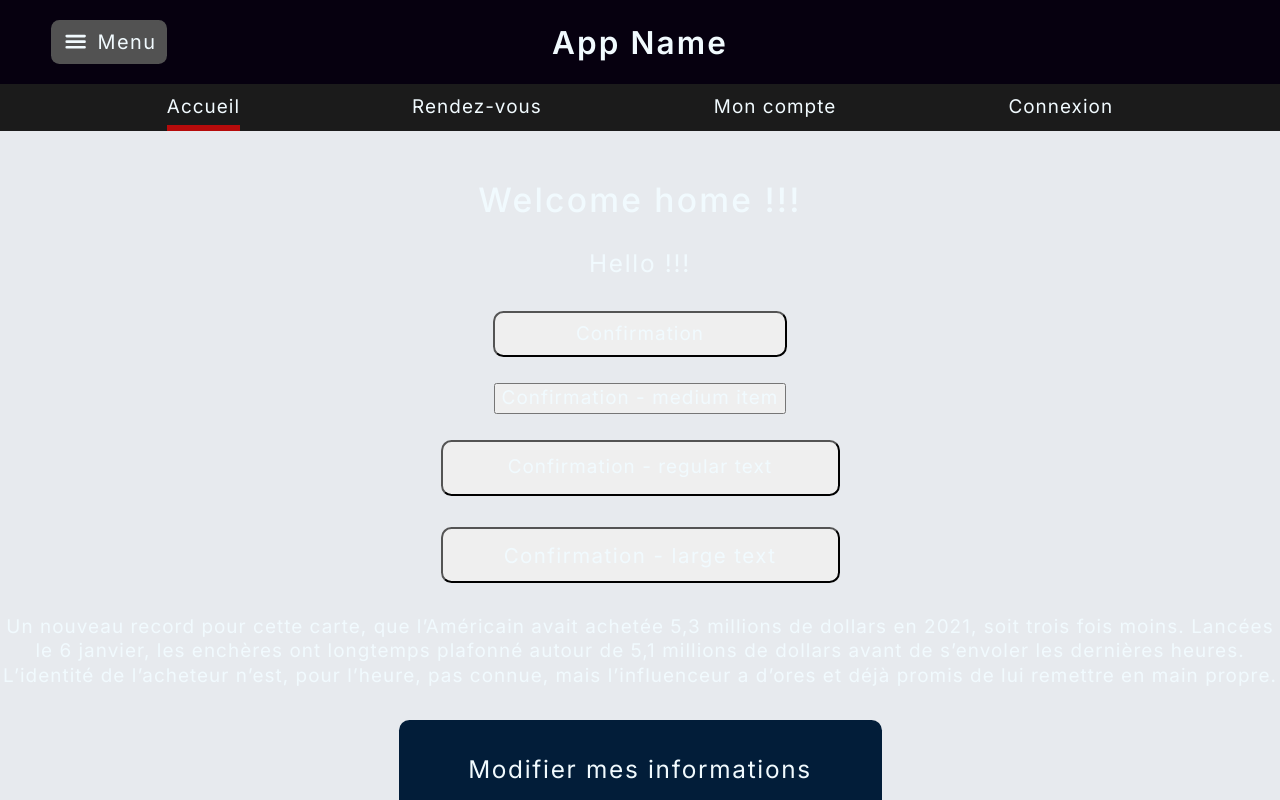
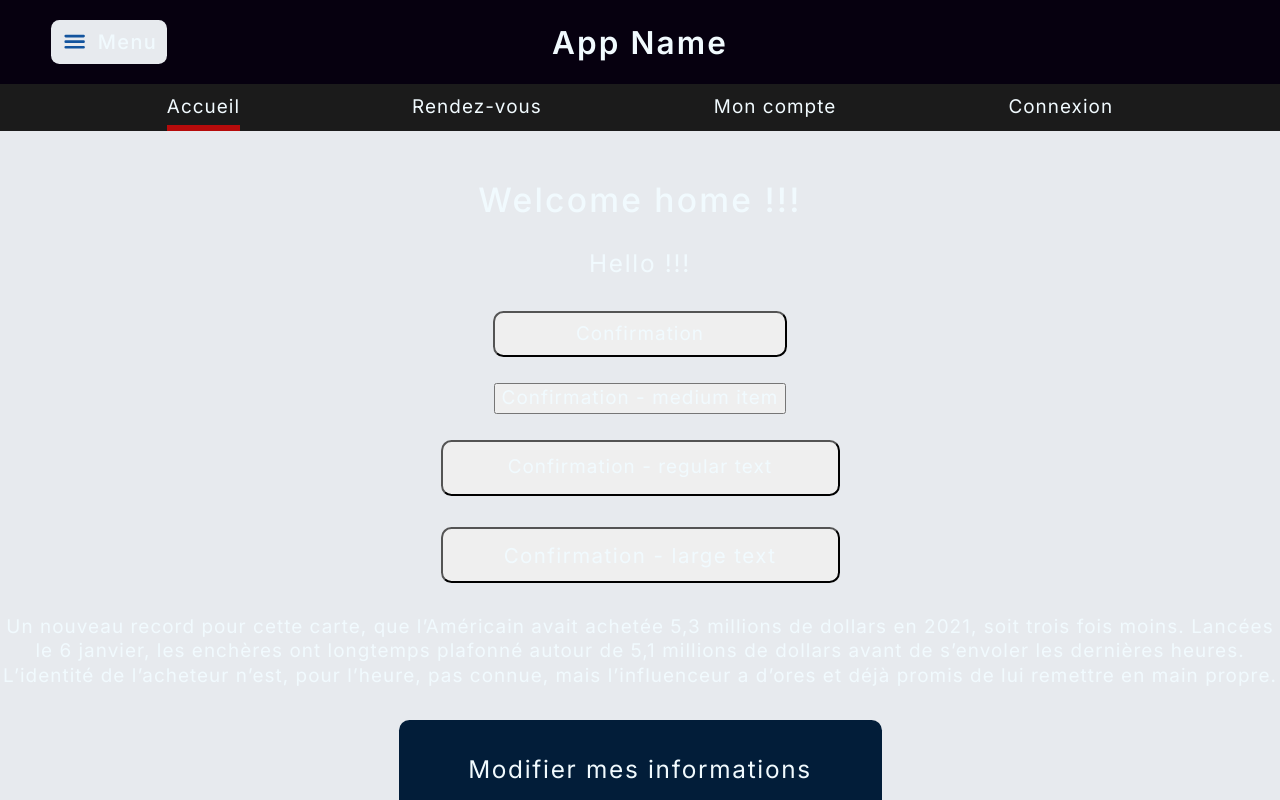
Before and after one commit to Jul1enF/nextjs-architecture-starter, a Next.js app: page / in a window 1280 px wide. Shown: the top 800 px of the page. Built offline with nearby package versions, Linux system fonts and the light colour scheme.

Commit message:
update of ccs module lateral menu

```diff
--- a/components/layout/lateral-menu/lateral-menu.module.css
+++ b/components/layout/lateral-menu/lateral-menu.module.css
@@ -1,13 +1,12 @@
  /* LATERAL MENU */
 
  .visible {
-     left: 0;
-     transition: left 0.5s;
+     transition: transform 0.5s ease-out;
  }
 
  .hidden {
-     left: calc(var(--menu-width) * -1);
-     transition: left 0.5s;
+     transform: translateX(calc(var(--menu-width) * -1));
+     transition: transform 0.5s ease-out;
  }
 
 
@@ -16,12 +15,13 @@
      --menu-width: calc(400 * var(--ui-unit));
      width: var(--menu-width);
      max-width: 100%;
-     background-color: var(--medium-grey);
+     background-color: var(--strong-grey);
      position: fixed;
      overflow-y: scroll;
      z-index: 15;
      height: var(--free-height);
      top: var(--headers-height);
+     left: 0;
  }
 
 
@@ -42,11 +42,12 @@
  @media (orientation: landscape) {
      .menuButton {
          width: calc(110 * var(--ui-unit));
-         max-width: 15%;
+         padding: 0 calc(9 * var(--ui-unit));
+         max-width: 20%;
          align-self: center;
          overflow: hidden;
          height: calc(42 * var(--ui-unit));
-         background-color: var(--medium-grey);
+         background-color: var(--medium-white);
          border: none;
          position: absolute;
          left: 4vw;
@@ -54,13 +55,17 @@
          display: flex;
          flex-direction: row;
          align-items: center;
-         justify-content: space-around;
+         justify-content: space-between;
      }
 
      .menuIcon {
-         color: var(--light-white);
+         color: var(--strong-blue);
          height: calc(26 * var(--ui-unit));
          width: calc(26 * var(--ui-unit));
+     }
+
+     .buttonText {
+         font-weight: 500;
      }
  }
 
@@ -69,8 +74,8 @@
  @media (orientation : portrait) {
 
      .menuButton {
-         width: 15%;
-         max-width: 15%;
+         width: 12%;
+         max-width: 12%;
          height: 100%;
          background-color: transparent;
          border: none;
@@ -124,5 +129,5 @@
  }
 
  .itemButton:hover {
-     background-color: rgba(255, 255, 255, 0.15);
+     background-color: rgba(255, 255, 255, 0.10);
  }
```
